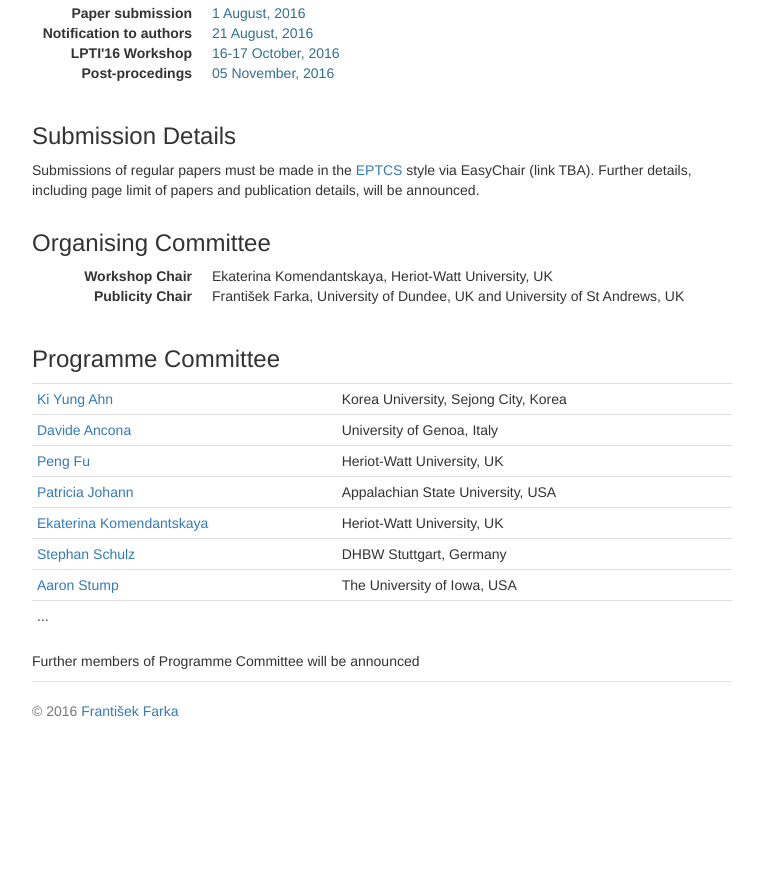
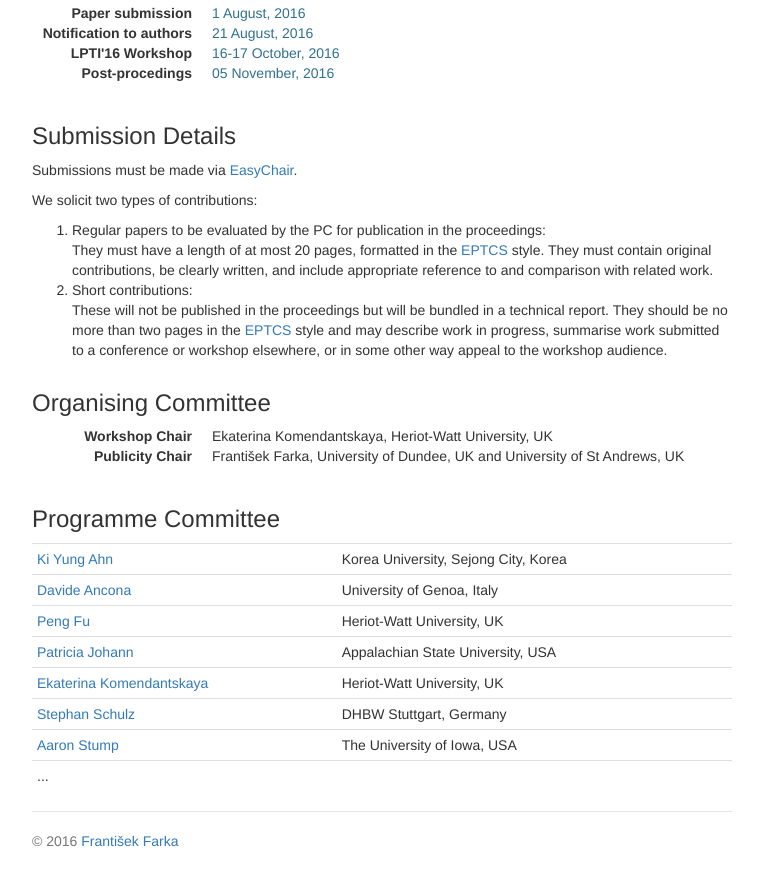
Before and after one commit to frantisekfarka/frantisekfarka.github.io, a plain HTML site: page lpti16/index.html in a window 1280 px wide. Shown: the part 1395-2276 px from the top of the page, without its empty margins (258-1021 px from the left). Before the commit the page ends 2146 px from the top, so only its background shows below. Drawn offline with nearby package versions, Linux system fonts and the light colour scheme.

Commit message:
submission

```diff
--- a/lpti16/index.html
+++ b/lpti16/index.html
@@ -59,7 +59,7 @@
       </div>
 
       <div class="jumbotron">
-        <h1>Workshop on Logic Programming and Type Inference
+        <h1>Workshop on Logic Programming for Type Inference
             <small>associated to <a href="http://software.imdea.org/Conferences/ICLP2016/index.html">
                     ICLP&nbsp;2016</a></small></h1>
         <!--p class="lead">Cras justo odio, dapibus ac facilisis in, egestas
@@ -204,10 +204,21 @@
                 <a id="submissions"></a>
                 <h3>Submission Details</h3>
 
-                <p>Submissions of regular papers must be made in the <a
-                 href="http://style.eptcs.org/">EPTCS</a> style via EasyChair
-             (link TBA). Further details, including page limit of papers and
-             publication details, will be announced.</p>
+                <p>Submissions must be made  via <a href="https://easychair.org/conferences/?conf=lpti2016">EasyChair</a>.
+		</p>
+
+		<p>We solicit two types of contributions:
+		  <ol>
+<li>Regular papers to be evaluated by the PC for publication in the proceedings:</li>
+		  They must have a length of at most 20 pages, formatted in the <a
+                 href="http://style.eptcs.org/">EPTCS</a> style. They must contain original contributions, be clearly written, and include appropriate reference to and comparison with related work.
+
+
+ <li> Short contributions:</li>
+These will not be published in the proceedings but will be bundled in a technical report. They should be no more than two pages in the <a
+                 href="http://style.eptcs.org/">EPTCS</a> style and may describe work in progress, summarise work submitted to a conference or workshop elsewhere, or in some other way appeal to the workshop audience.
+</ol>
+		</p>
             </div>
       </div>
 
@@ -273,7 +284,7 @@
                   </tbody>
               </table>
 
-              <p>Further members of Programme Committee will be announced</p>
+
             </div>
       </div>
 
```
